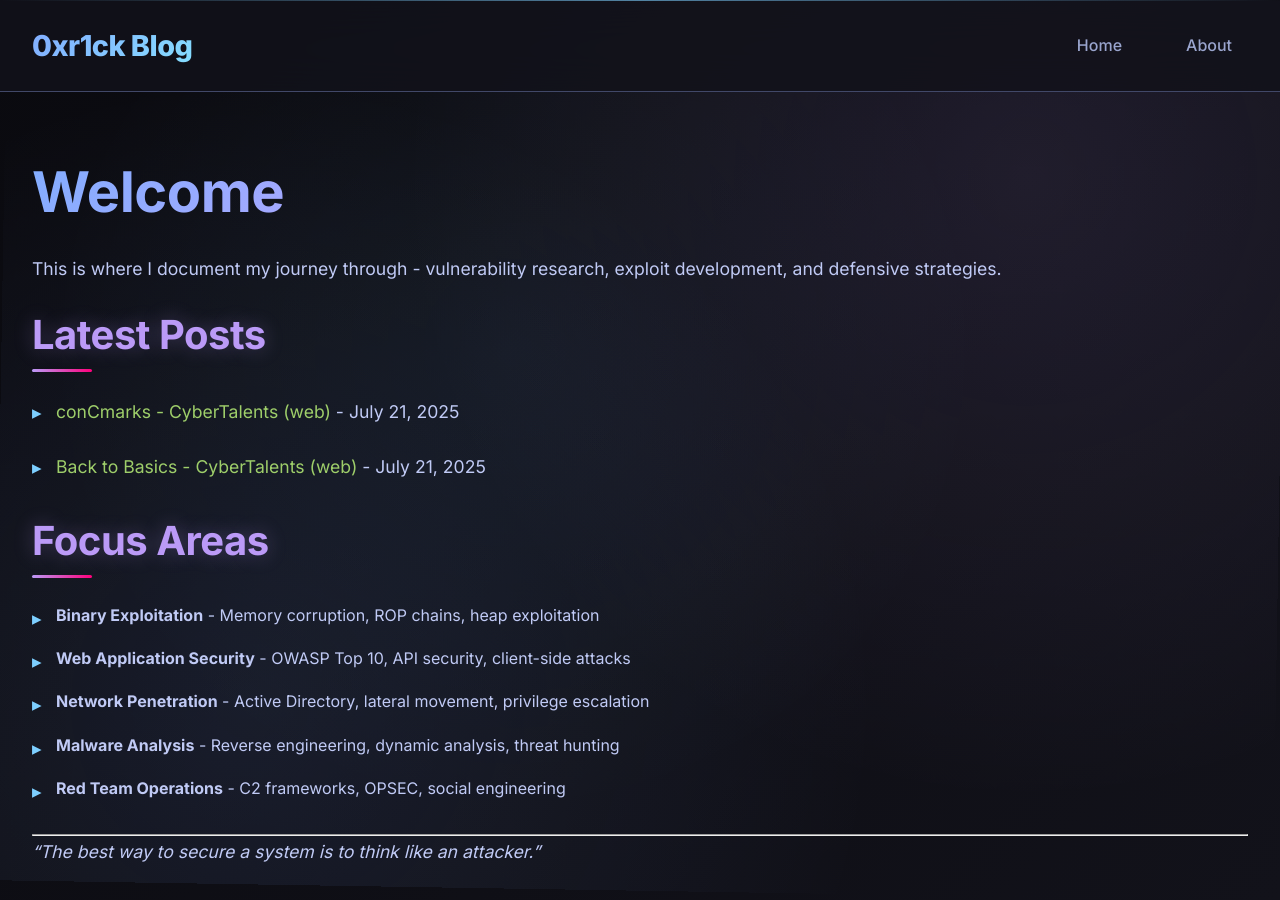
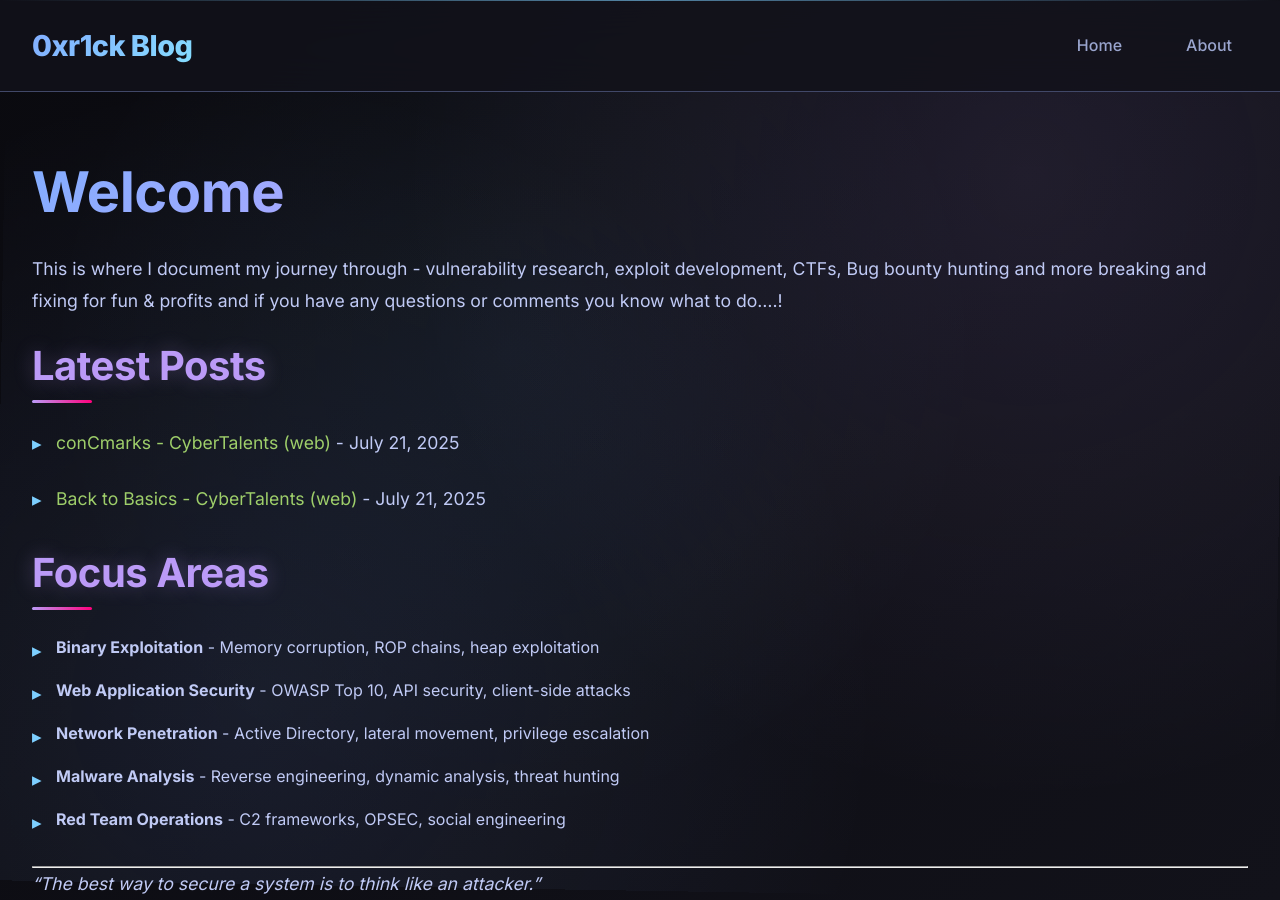
Before and after one commit to 0xr1ck/0xr1ck.github.io, a Jekyll site: the page built from index.md, in a window 1280 px wide and 900 px high. Built offline with Jekyll 4.4.1, drawn with Linux system fonts in a browser that asks for light colours.

Commit message:
Update index.md

```diff
--- a/index.md
+++ b/index.md
@@ -4,7 +4,8 @@ title: Home
 ---
 
 # Welcome
-This is where I document my journey through - vulnerability research, exploit development, and defensive strategies.
+This is where I document my journey through - vulnerability research, exploit development, CTFs, Bug bounty hunting and more
+breaking and fixing for fun & profits and if you have any questions or comments you know what to do....!
 
 ## Latest Posts
 
```
